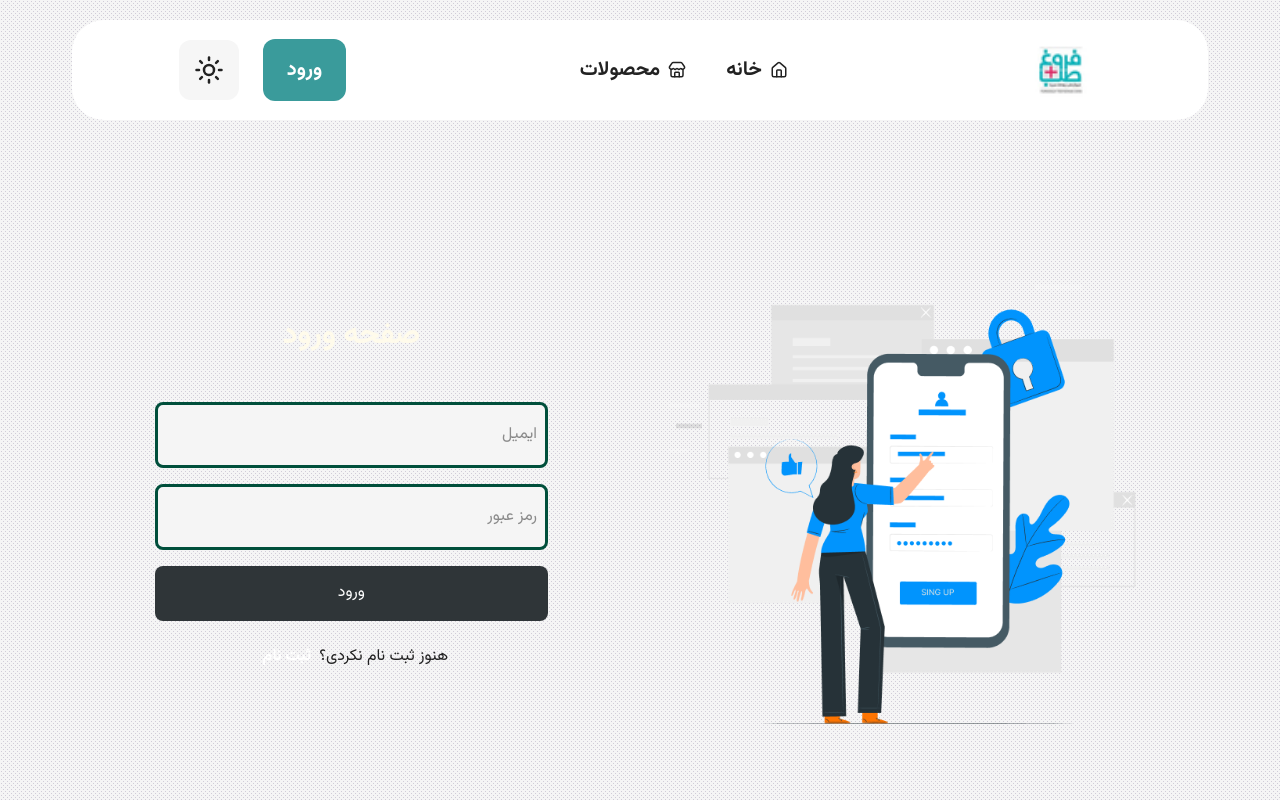
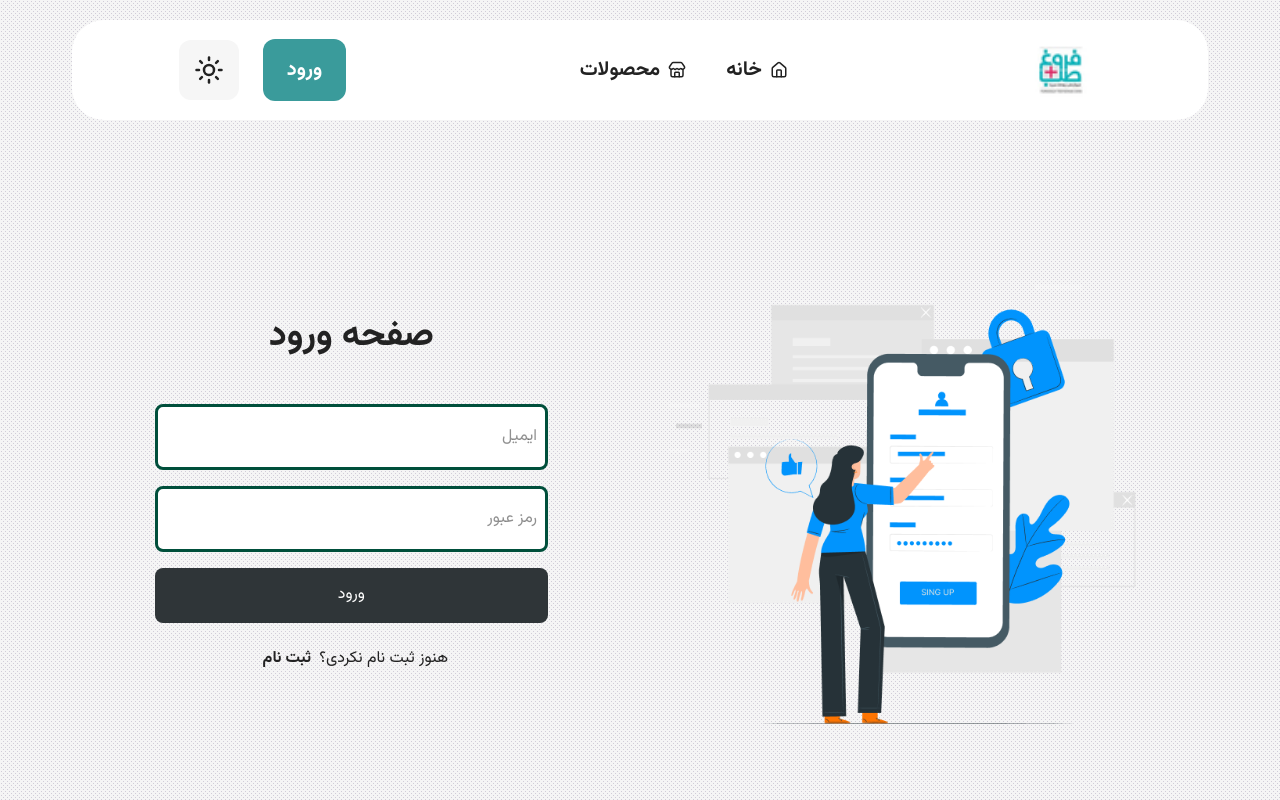
Before and after one commit to mjmajlesi/MedicalEquipment-Project, a Next.js app in the folder FrontEnd/: page /login in a window 1280 px wide. Shown: the top 800 px of the page. Built offline with nearby package versions, Linux system fonts and the light colour scheme.

Commit message:
change page products

```diff
--- a/FrontEnd/app/(Auth)/login/page.tsx
+++ b/FrontEnd/app/(Auth)/login/page.tsx
@@ -89,7 +89,7 @@ function Login() {
           duration={1.5}
           className="flex flex-col w-full md:w-5/12 xl:mx-1 p-2 "
         >
-          <span className="font-bold text-3xl text-amber-50 text-center ">
+          <span className="font-bold text-3xl md:text-4xl text-center ">
             صفحه ورود
           </span>
           <div className=" flex items-center md:py-12 xl:px-8 py-8 px-6 flex-col gap-4">
@@ -99,7 +99,7 @@ function Login() {
               name="Email"
               onChange={(e) => SetEmail(e.target.value)}
               required
-              className={`w-full p-2 bg-[#f5f5f5] overflow-x-auto h-[66px] outline-none whitespace-nowrap rounded-[8px] text-[#212121] transition-all duration-200 ${
+              className={`w-full p-2 bg-[#ffffff] overflow-x-auto h-[66px] outline-none whitespace-nowrap rounded-[8px] text-[#212121] transition-all duration-200 ${
                 Error
                   ? "border-2 border-red-500"
                   : " border-3 border-emerald-900"
@@ -111,7 +111,7 @@ function Login() {
               required
               name="Password"
               onChange={(e) => SetPassword(e.target.value)}
-              className={`w-full p-2 bg-[#f5f5f5] overflow-x-auto h-[66px] whitespace-nowrap rounded-[8px] text-[#212121] transition-all duration-200 outline-none  ${
+              className={`w-full p-2 bg-[#ffffff] overflow-x-auto h-[66px] whitespace-nowrap rounded-[8px] text-[#212121] transition-all duration-200 outline-none  ${
                 Error
                   ? "border-2 border-red-500"
                   : " border-3 border-emerald-900"
@@ -143,7 +143,7 @@ function Login() {
             <p className="p-2">
               هنوز ثبت نام نکردی؟
               <Link
-                className="font-semibold text-white hover:text-[d8d5d5] transition-all duration-200 mx-2"
+                className="font-semibold hover:text-[d8d5d5] transition-all duration-200 mx-2"
                 href={"/register"}
                 prefetch={false}
               >
--- a/FrontEnd/app/products/[id]/page.tsx
+++ b/FrontEnd/app/products/[id]/page.tsx
@@ -1,5 +1,5 @@
 import Container from "@/Components/Container";
-import { IProducts } from "@/Components/Product/Product";
+import { IProducts } from "@/Components/Product/Products";
 import Image from "next/image";
 import React from "react";
 
@@ -35,7 +35,7 @@ async function ProductPage(props: Iparams) {
               alt={data.title}
               width={350}
               height={350}
-              className="w-[350px] h-[350px] object-cover rounded-[32px]"
+              className="md:w-[400px] w-[300px] h-[350px] md:h-[500px] object-cover rounded-[32px]"
             />
           </div>
           <div className="flex flex-col items-start gap-6 w-full ">
--- a/FrontEnd/app/products/page.tsx
+++ b/FrontEnd/app/products/page.tsx
@@ -2,12 +2,14 @@ import Container from "@/Components/Container";
 import Product from "@/Components/Product/Product";
 import React from "react";
 
-function page() {
+async function page() {
+  const res = await fetch("https://medicalequipment-project.onrender.com/api/v1/products_detail");
+  const data = await res.json();
   return (
     <>
       <Container>
         <div className="flex flex-col items-center gap-8 my-8 md:grid md:grid-cols-2 md:grid-rows-3 xl:grid-cols-3 xl:grid-rows-2 xl:gap-12">
-          <Product id={10000} />
+          <Product id={10000} products={data} />
         </div>
       </Container>
     </>
```
